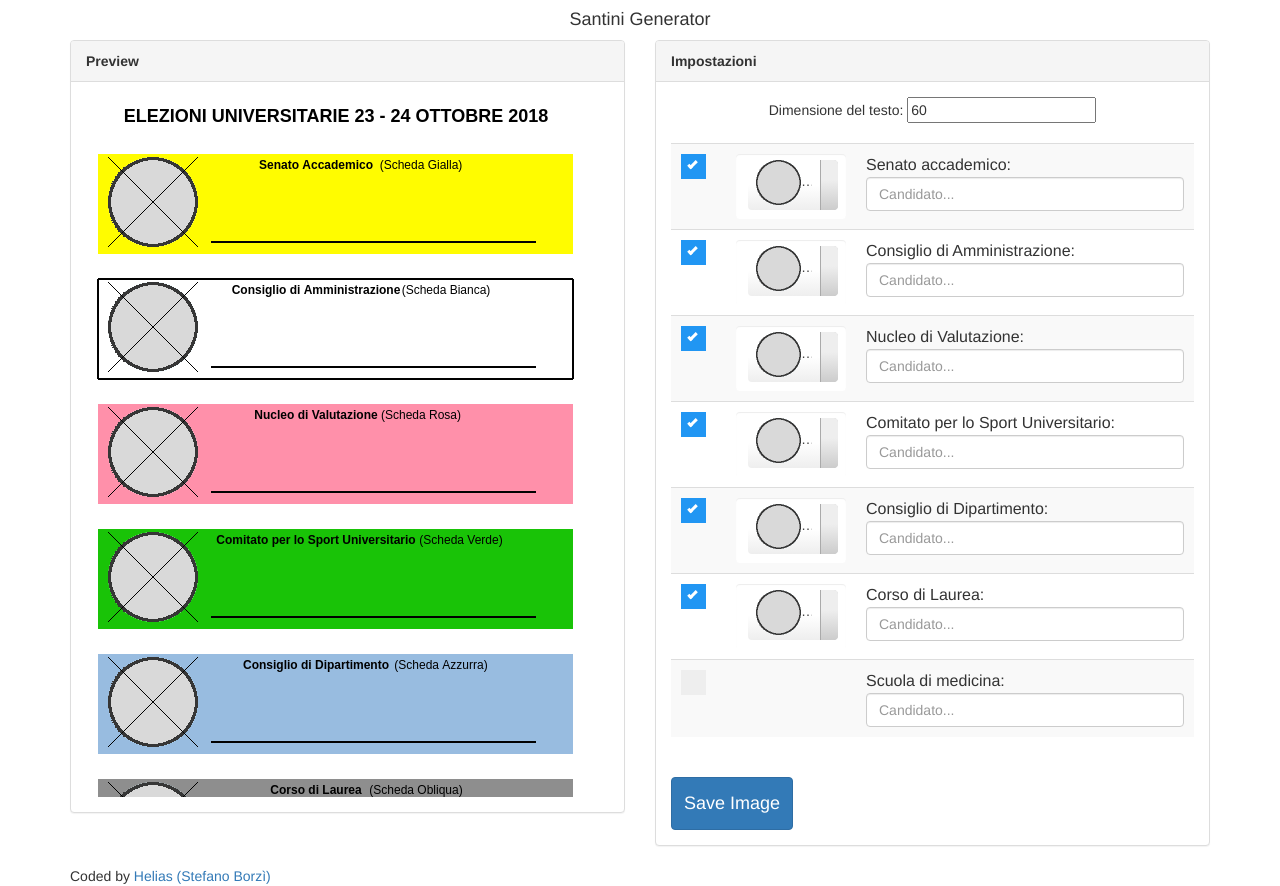
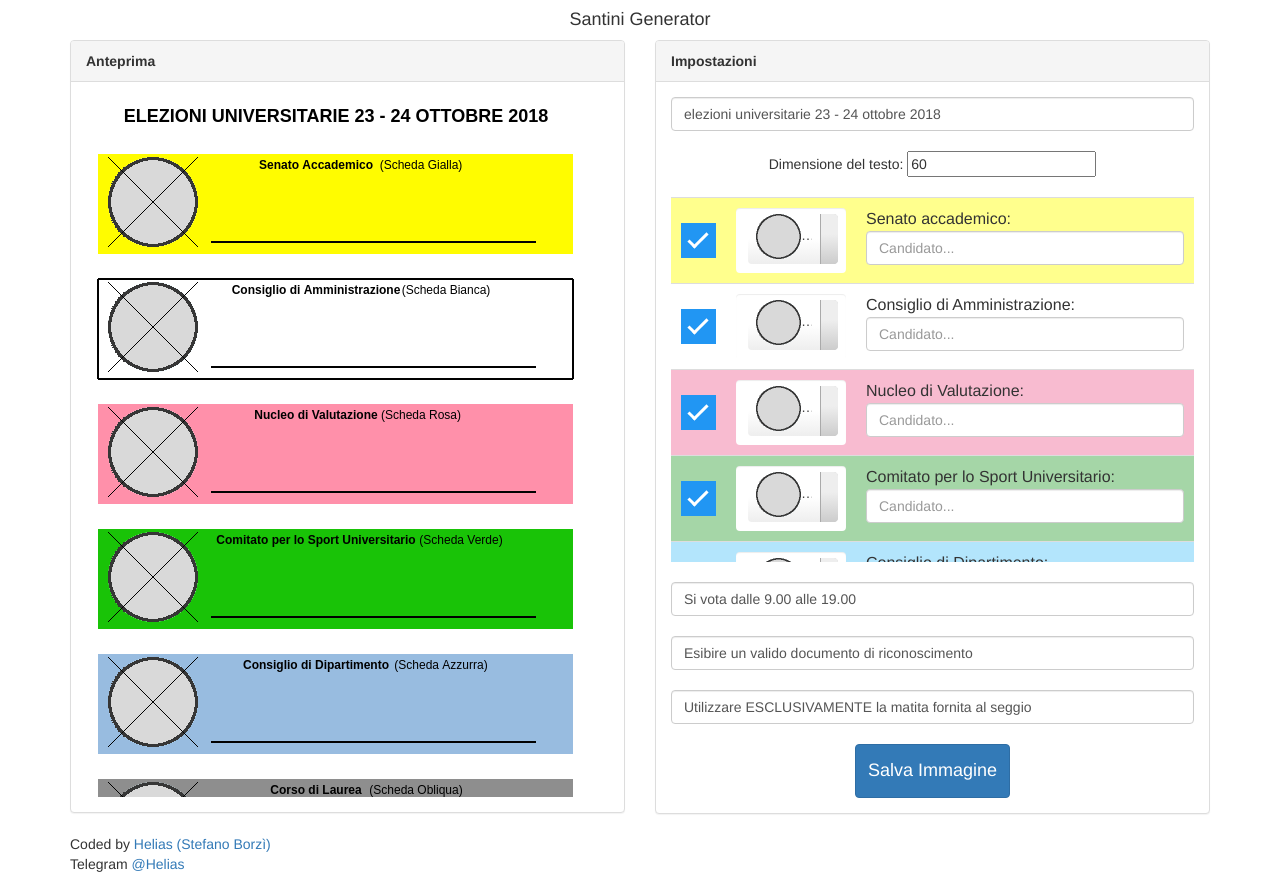
Before and after one commit to UNICT-DMI/Santini-Generator, a plain HTML site: page index.html in a window 1280 px wide. Drawn offline with Linux system fonts and the light colour scheme.

Commit message:
Upgraded Santini Generator, implemented some features of #1

```diff
--- /dev/null
+++ b/css/style.css
@@ -0,0 +1,85 @@
+.organi td {
+  padding: 10px !important;
+}
+
+.box-canvas {
+  height: 700px;
+  overflow: auto;
+}
+
+.box-organi {
+  height: 365px;
+  overflow: auto;
+}
+
+/* Custom Checkbox from W3Schools */
+/* Customize the label (the container) */
+.container_checkmark {
+  display: block;
+  position: relative;
+  padding-left: 35px;
+  margin-bottom: 12px;
+  margin-top: 15px;
+
+  cursor: pointer;
+  font-size: 22px;
+
+  -webkit-user-select: none;
+  -moz-user-select: none;
+  -ms-user-select: none;
+  user-select: none;
+}
+
+/* Hide the browser's default checkbox */
+.container_checkmark input {
+  position: absolute;
+  opacity: 0;
+  cursor: pointer;
+  height: 0;
+  width: 0;
+}
+
+/* Create a custom checkbox */
+.checkmark {
+  position: absolute;
+  top: 0;
+  left: 0;
+  height: 35px;
+  width: 35px;
+  background-color: #bdbdbd;
+}
+
+/* On mouse-over, add a grey background color */
+.container_checkmark:hover input ~ .checkmark {
+  background-color: #ccc;
+}
+
+/* When the checkbox is checked, add a blue background */
+.container_checkmark input:checked ~ .checkmark {
+  background-color: #2196F3;
+}
+
+/* Create the checkmark/indicator (hidden when not checked) */
+.checkmark:after {
+  content: "";
+  position: absolute;
+  display: none;
+}
+
+/* Show the checkmark when checked */
+.container_checkmark input:checked ~ .checkmark:after {
+  display: block;
+}
+
+/* Style the checkmark/indicator */
+.container_checkmark .checkmark:after {
+  left: 12px;
+  top: 5px;
+  width: 10px;
+  height: 20px;
+  border: solid white;
+  border-width: 0 3px 3px 0;
+  -webkit-transform: rotate(45deg);
+  -ms-transform: rotate(45deg);
+  transform: rotate(45deg);
+}
--- a/index.html
+++ b/index.html
@@ -8,6 +8,7 @@
 		<link rel="stylesheet" type="text/css" href="css/bootstrap.min.css"/>
 		<link rel="stylesheet" type="text/css" href="css/select.min.css"/>
 		<link rel="stylesheet" type="text/css" href="css/select2.css">
+		<link rel="stylesheet" type="text/css" href="css/style.css">
 
 		<!-- Javascript -->
 		<script src="js/lib/angular.min.js"></script>
@@ -17,86 +18,6 @@
 
 		<script src="js/loghi.js"></script>
 		<script src="js/script.js"></script>
-
-		<style type="text/css">
-			.organi td {
-				padding: 10px !important;
-			}
-
-			.canvas {
-				height: 700px;
-				overflow: auto;
-			}
-
-			/* Custom Checkbox from W3Schools */
-			/* Customize the label (the container) */
-			.container_checkmark {
-				display: block;
-				position: relative;
-				padding-left: 35px;
-				margin-bottom: 12px;
-				cursor: pointer;
-				font-size: 22px;
-				-webkit-user-select: none;
-				-moz-user-select: none;
-				-ms-user-select: none;
-				user-select: none;
-			}
-
-			/* Hide the browser's default checkbox */
-			.container_checkmark input {
-				position: absolute;
-				opacity: 0;
-				cursor: pointer;
-				height: 0;
-				width: 0;
-			}
-
-			/* Create a custom checkbox */
-			.checkmark {
-				position: absolute;
-				top: 0;
-				left: 0;
-				height: 25px;
-				width: 25px;
-				background-color: #eee;
-			}
-
-			/* On mouse-over, add a grey background color */
-			.container_checkmark:hover input ~ .checkmark {
-				background-color: #ccc;
-			}
-
-			/* When the checkbox is checked, add a blue background */
-			.container_checkmark input:checked ~ .checkmark {
-				background-color: #2196F3;
-			}
-
-			/* Create the checkmark/indicator (hidden when not checked) */
-			.checkmark:after {
-				content: "";
-				position: absolute;
-				display: none;
-			}
-
-			/* Show the checkmark when checked */
-			.container_checkmark input:checked ~ .checkmark:after {
-				display: block;
-			}
-
-			/* Style the checkmark/indicator */
-			.container_checkmark .checkmark:after {
-				left: 9px;
-				top: 5px;
-				width: 5px;
-				height: 10px;
-				border: solid white;
-				border-width: 0 3px 3px 0;
-				-webkit-transform: rotate(45deg);
-				-ms-transform: rotate(45deg);
-				transform: rotate(45deg);
-			}
-		</style>
 
 	</head>
 	<body>
@@ -116,10 +37,10 @@
 
 					  <div class="panel panel-default">
 					    <div class="panel-heading">
-								<b>Preview</b>
+								<b>Anteprima</b>
 							</div>
 					    <div class="panel-body">
-								<div class="canvas"></div>
+								<div id="canvas" class="box-canvas"></div>
 							</div>
 					  </div>
 
@@ -134,12 +55,15 @@
 					    <div class="panel-body">
 								<div class="text-center">
 
+									<input type="text" class="form-control" ng-model="elezioni_data" ng-change="addText()">
+									<br>
 									Dimensione del testo: <input type="number" ng-model="fontSize" ng-change="addText()">
 									<br>
 									<br>
 
+									<div class="box-organi">
 										<table class="table table-striped organi">
-										<tr>
+											<tr style="background-color: #FFFF8D">
 												<td>
 													<label class="container_checkmark">
 														<input type="checkbox" ng-model="check.senato" ng-change="addText()">
@@ -181,7 +105,7 @@
 													<input type="text" class="form-control" ng-model='text.cda' ng-change="addText()" placeholder="Candidato...">
 												</td>
 											</tr>
-										<tr>
+											<tr style="background-color: #F8BBD0">
 												<td>
 													<label class="container_checkmark">
 														<input type="checkbox" ng-model="check.ndv" ng-change="addText()">
@@ -202,7 +126,7 @@
 													<input type="text" class="form-control" ng-model='text.ndv' ng-change="addText()" placeholder="Candidato...">
 												</td>
 											</tr>
-										<tr>
+											<tr style="background-color: #A5D6A7">
 												<td>
 													<label class="container_checkmark">
 														<input type="checkbox" ng-model="check.cus" ng-change="addText()">
@@ -223,7 +147,7 @@
 													<input type="text" class="form-control" ng-model='text.cus' ng-change="addText()" placeholder="Candidato...">
 												</td>
 											</tr>
-										<tr>
+											<tr style="background-color: #B3E5FC">
 												<td>
 													<label class="container_checkmark">
 														<input type="checkbox" ng-model="check.dip" ng-change="addText()">
@@ -244,7 +168,7 @@
 													<input type="text" class="form-control" ng-model='text.dip' ng-change="addText()" placeholder="Candidato...">
 												</td>
 											</tr>
-										<tr>
+											<tr style="background-color: #E0E0E0">
 												<td>
 													<label class="container_checkmark">
 														<input type="checkbox" ng-model="check.cdl" ng-change="addText()">
@@ -282,7 +206,16 @@
 									</div>
 
 									<br>
-								<button class="btn btn-large btn-primary" ng-click="create()"><h4>Save Image</h4></button>
+									<input type="text" class="form-control" ng-model="orario_voto" ng-change="addText()">
+
+									<br>
+									<input type="text" class="form-control" ng-model="esibire_documento" ng-change="addText()">
+
+									<br>
+									<input type="text" class="form-control" ng-model="utilizzare_matita" ng-change="addText()">
+
+									<br>
+									<button class="btn btn-large btn-primary" ng-click="create()"><h4>Salva Immagine</h4></button>
 								</div>
 							</div>
 
@@ -290,7 +223,13 @@
 
 					</div>
 
-				<footer> Coded by <a href="http://github.com/Helias">Helias (Stefano Borzì)</a></footer>
+				</div>
+
+				<footer>
+					Coded by <a href="http://github.com/Helias">Helias (Stefano Borzì)</a>
+					<br>
+					Telegram <a href="https://t.me/Helias">@Helias</a>
+				</footer>
 
 			</div>
 		</div> <!-- end container -->
--- a/js/script.js
+++ b/js/script.js
@@ -34,9 +34,11 @@
       med: { name: "logo vuoto", url: "img/fake_logo.png" },
     };
 
+    $scope.elezioni_data = "elezioni universitarie 23 - 24 ottobre 2018";
     $scope.fontSize = 60;
-
-    $scope.activeTab = 0;
+    $scope.orario_voto = "Si vota dalle 9.00 alle 19.00";
+    $scope.esibire_documento = "Esibire un valido documento di riconoscimento";
+    $scope.utilizzare_matita = "Utilizzare ESCLUSIVAMENTE la matita fornita al seggio";
 
     $scope.loghi = app.loghi;
     $scope.current_logo = $scope.loghi[0];
@@ -56,7 +58,7 @@
     canvas.width = width;
     canvas.height = height;
     canvas.id = 'myCanvas';
-    document.getElementsByClassName("canvas")[0].appendChild(canvas);
+    document.getElementById("canvas").appendChild(canvas);
 
     $scope.addText = () => {
       let ctx = document.getElementById("myCanvas").getContext("2d");
@@ -81,7 +83,7 @@
     	ctx.textAlign = "center";
 
       ctx.font = "bold 18px Arial";
-      ctx.fillText("ELEZIONI UNIVERSITARIE 23 - 24 OTTOBRE 2018", 250, 25);
+      ctx.fillText($scope.elezioni_data.toUpperCase(), 250, 25);
 
       let d = 0;
 
@@ -286,11 +288,11 @@
       ctx.stroke();
 
       ctx.font = "bold 20px Arial";
-      ctx.fillText("Si vota dalle 9.00 alle 19.00".toUpperCase(), 250, d+55);
+      ctx.fillText($scope.orario_voto.toUpperCase(), 250, d+55);
 
       ctx.font = "bold 15px Arial";
-      ctx.fillText("Esibire un valido documento di riconoscimento", 250, d+75);
-      ctx.fillText("Utilizzare ESCLUSIVAMENTE la matita fornita al seggio", 250, d+95);
+      ctx.fillText($scope.esibire_documento, 250, d+75);
+      ctx.fillText($scope.utilizzare_matita, 250, d+95);
     };
 
     $scope.drawText = (ctx, text, x, y) => {
```
Lines whose indentation alone changed are shown as unchanged.
